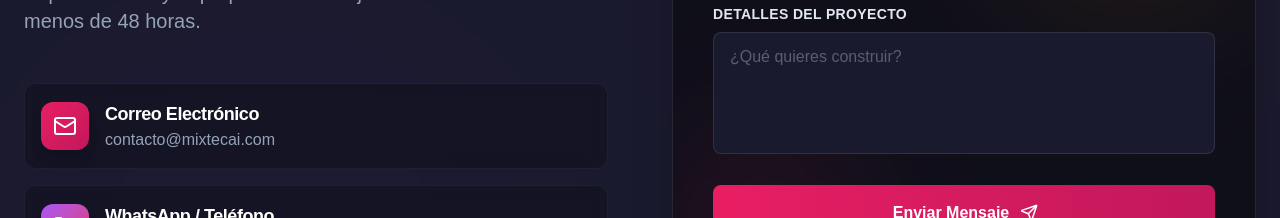
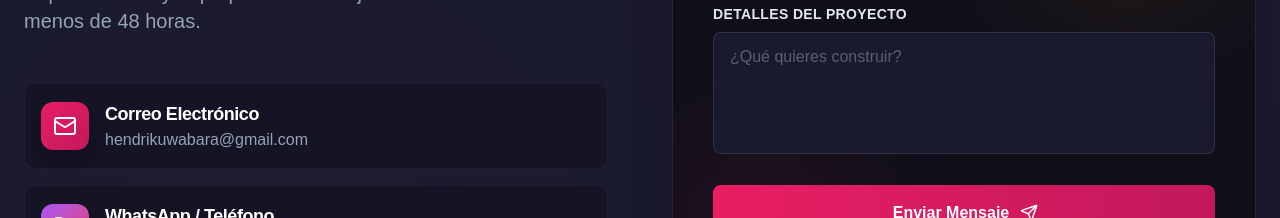
Before and after one commit to hendrixmar/landing_page_mixtecai, a React (Vite) app: page / in a window 1280 px wide. Shown: the part 3400-3618 px from the top of the page. Built offline with nearby package versions, Linux system fonts and the light colour scheme.

Commit message:
added mi information

```diff
--- a/src/components/Contact.tsx
+++ b/src/components/Contact.tsx
@@ -15,8 +15,8 @@ const Contact = () => {
         {
             icon: <Mail className="w-6 h-6" />,
             title: "Correo Electrónico",
-            value: "contacto@mixtecai.com",
-            href: "mailto:contacto@mixtecai.com",
+            value: "hendrikuwabara@gmail.com",
+            href: "mailto:hendrikuwabara@gmail.com",
             color: "from-primary to-primary-dark"
         },
         {
@@ -30,7 +30,7 @@ const Contact = () => {
             icon: <MapPin className="w-6 h-6" />,
             title: "Ubicación",
             value: "Huajuapan de León, Santa Teresa, Oaxaca",
-            href: "#",
+            href: "https://maps.app.goo.gl/GBZAKSL58avatS9a9",
             color: "from-cta to-accent-purple"
         },
     ];
```
